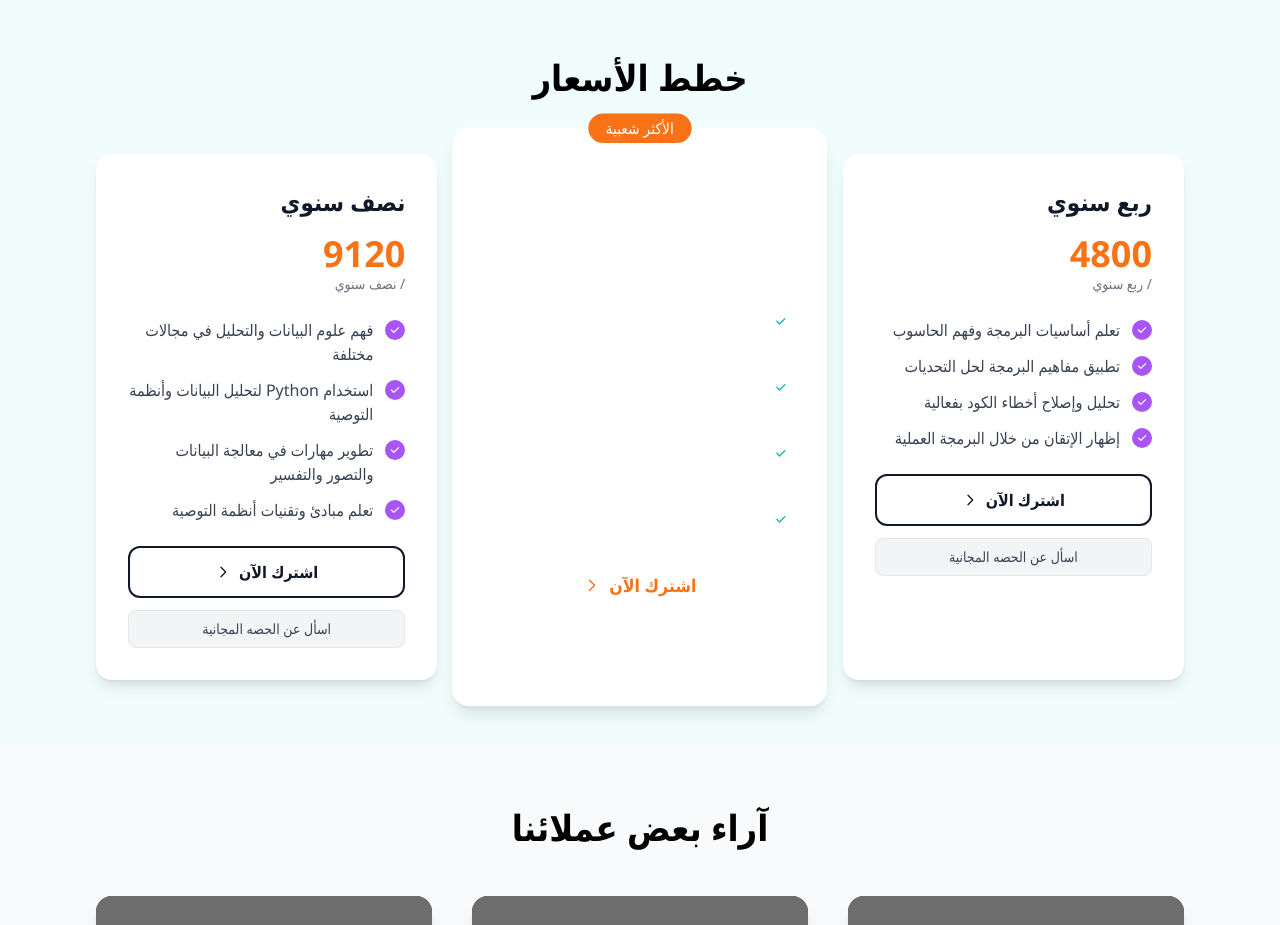
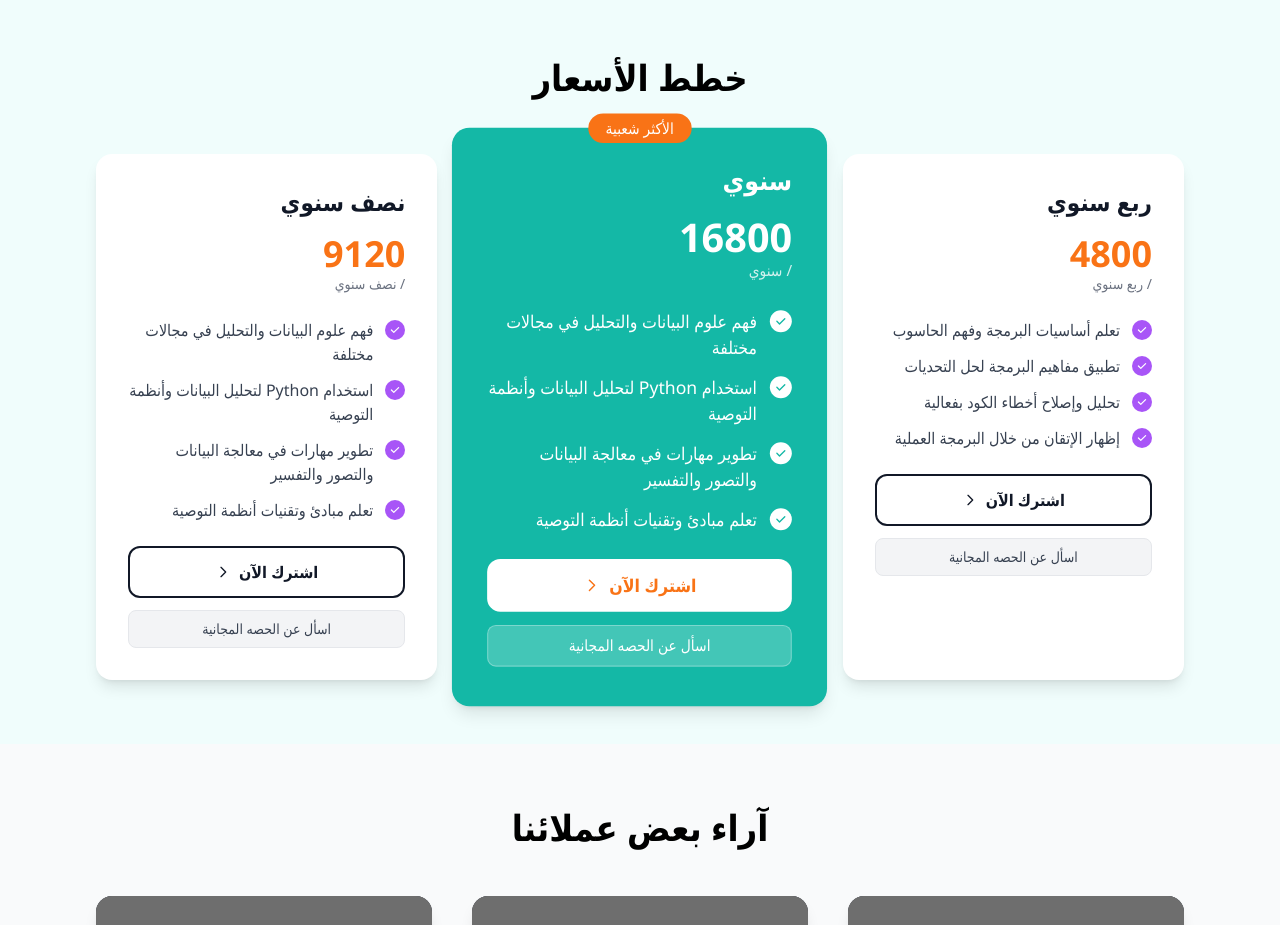
Before and after one commit to AbdelrahmanShabanh/GcS, a Next.js app: page / in a window 1280 px wide. Shown: the part 2280-3205 px from the top of the page. Built offline with nearby package versions, Linux system fonts and the light colour scheme; grey boxes are pictures that could not be loaded; a web font is replaced by a local one.

Commit message:
Change middle pricing plan to teal theme color and fix text visibility

```diff
--- a/components/sections/Pricing.tsx
+++ b/components/sections/Pricing.tsx
@@ -139,10 +139,10 @@ export default function Pricing({ lang }: PricingProps) {
           {plans.map((plan, index) => (
               <div
                 key={plan.t[lang]}
-              className={`relative bg-white rounded-2xl shadow-lg hover:shadow-xl transition-all duration-300 transform hover:-translate-y-1 ${
+              className={`relative rounded-2xl shadow-lg hover:shadow-xl transition-all duration-300 transform hover:-translate-y-1 ${
                 plan.best
-                  ? "bg-blue-500 text-white scale-105 lg:scale-110"
-                  : "text-gray-900"
+                  ? "bg-teal-500 text-white scale-105 lg:scale-110"
+                  : "bg-white text-gray-900"
               }`}
               >
                 {plan.best && (
@@ -153,7 +153,11 @@ export default function Pricing({ lang }: PricingProps) {
                   </div>
                 )}
 
-              <div className="p-6 sm:p-8">
+                <div
+                  className={`p-6 sm:p-8 ${
+                    plan.best ? "text-white" : "text-gray-900"
+                  }`}
+                >
                   <h3
                     className={`text-xl sm:text-2xl font-bold mb-4 ${
                       plan.best ? "text-white" : "text-gray-900"
```
Lines whose indentation alone changed are shown as unchanged.
